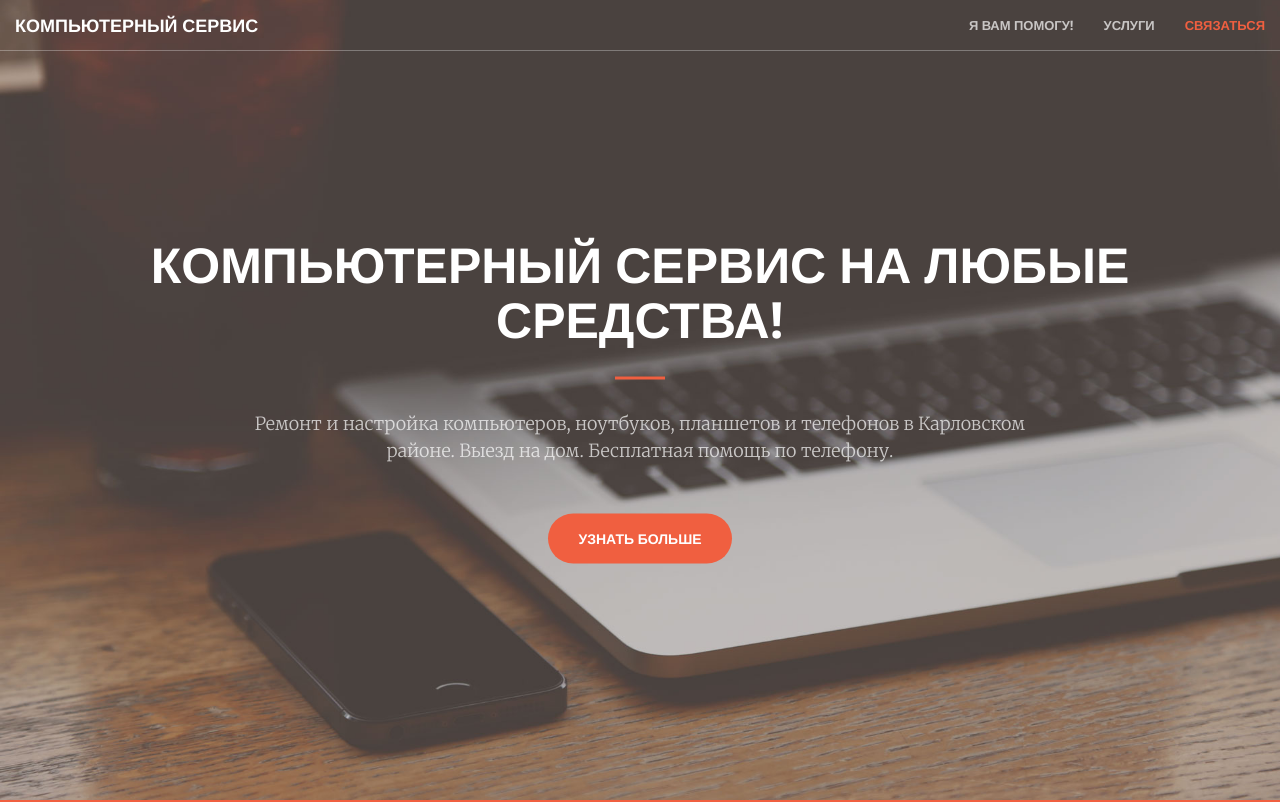
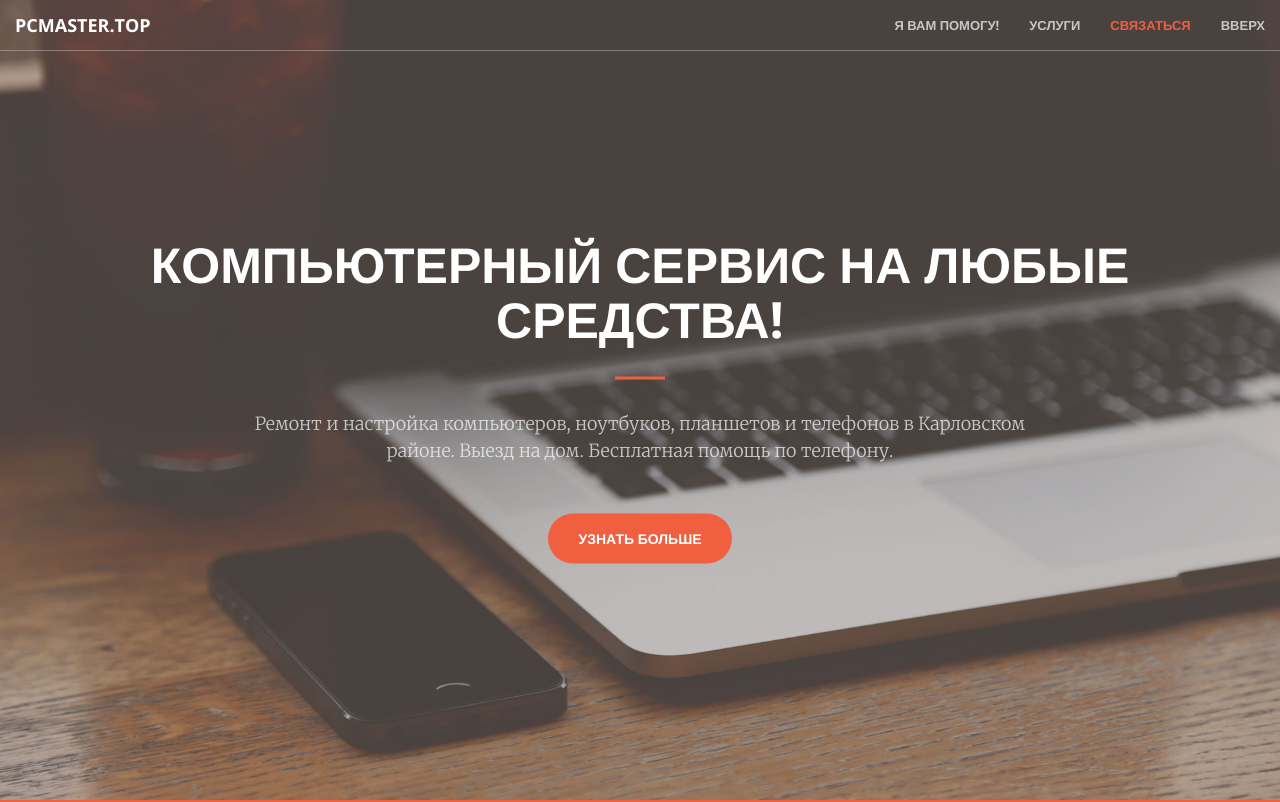
Before and after one commit to yegorkowalew/pcmaster.top, a website: page html/index.html in a window 1280 px wide. Shown: the top 802 px of the page. Drawn offline with nearby package versions, Linux system fonts and the light colour scheme.

Commit message:
Поменял в шапке название организации, функционал теперь - ссылка на главную. В меню теперь ссылка 'Вверх'. Попытка работы меню с контактов на главную.

```diff
--- a/html/index.html
+++ b/html/index.html
@@ -73,7 +73,7 @@
                 <button type="button" class="navbar-toggle collapsed" data-toggle="collapse" data-target="#bs-example-navbar-collapse-1">
                     <span class="sr-only">Меню навигации</span> Меню <i class="fa fa-bars"></i>
                 </button>
-                <a class="navbar-brand page-scroll" href="#page-top">Компьютерный сервис</a>
+                <a class="navbar-brand page-scroll" href="/">PCmaster.top</a>
             </div>
 
             <!-- Collect the nav links, forms, and other content for toggling -->
@@ -87,6 +87,9 @@
                     </li>
                     <li>
                         <a class="page-scroll" href="#contact">Связаться</a>
+                    </li>
+                    <li>
+                        <a class="page-scroll" href="#page-top">Вверх</a>
                     </li>
                 </ul>
             </div>
```
Also changed, not shown: html/contacts.html (+7 -4 lines).
